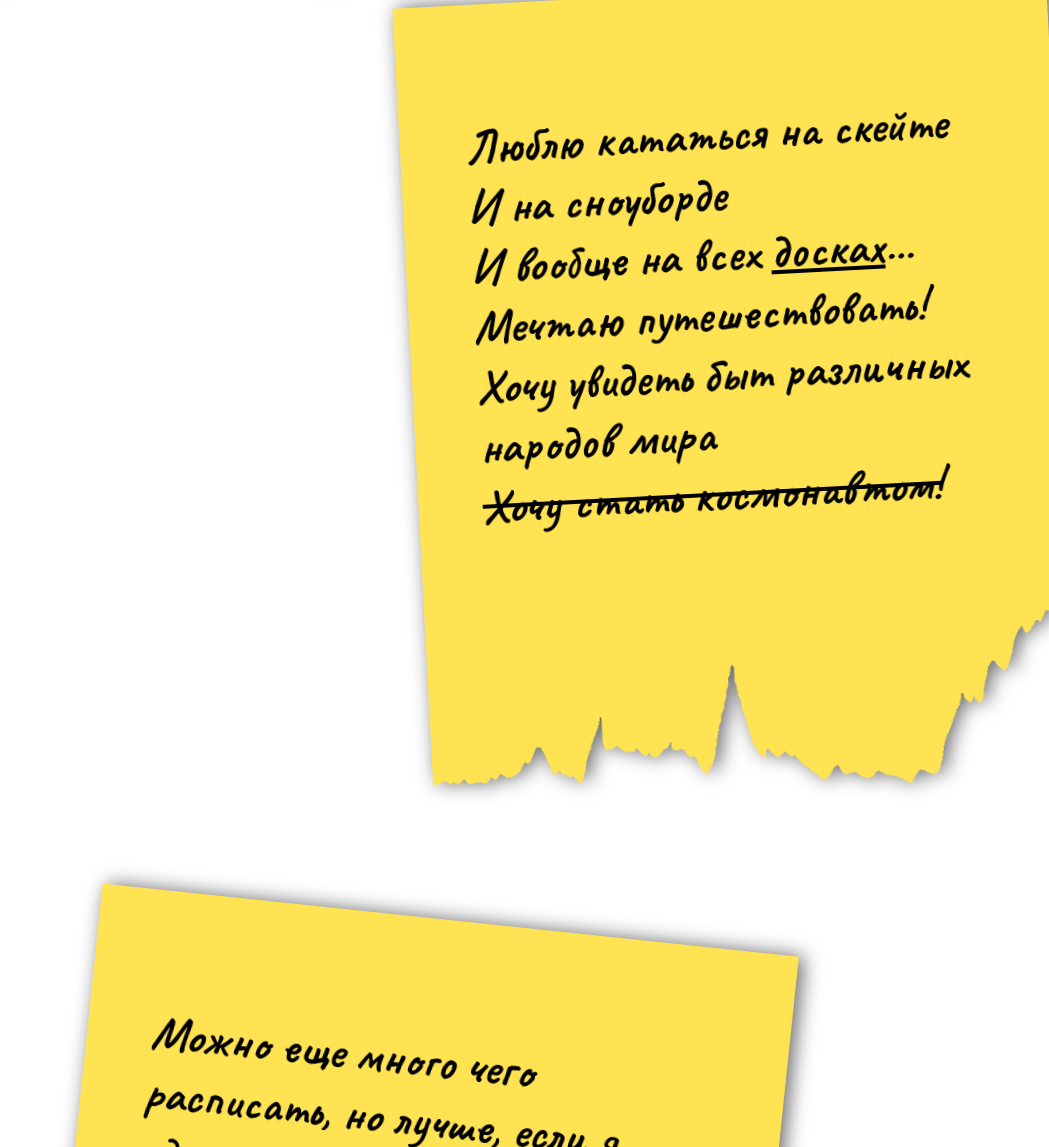
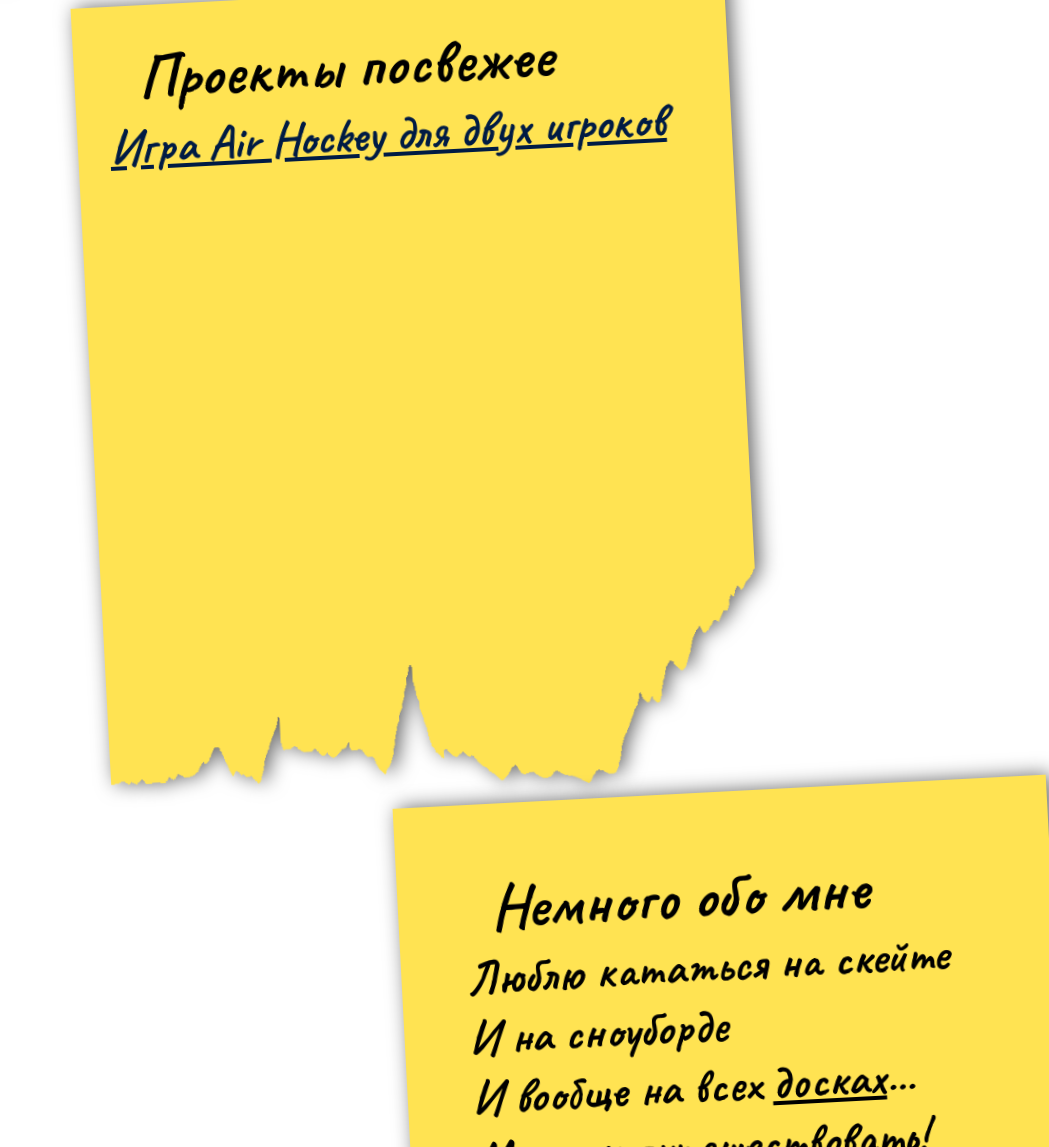
Before and after one commit to musaevonline/my, a plain HTML site: page index.html in a window 1280 px wide. Shown: the part 2254-3401 px from the top of the page, without its empty margins (231-1280 px from the left). Drawn offline with Linux system fonts and the light colour scheme.

Commit message:
feat: Add fresh projects article

```diff
--- a/index.html
+++ b/index.html
@@ -167,6 +167,25 @@
             <div onclick="window.open('http://musaev.online:8080/', '_blank')" class="grow pointer navy underline">
                 Первое тестовое задание</div>
         </article>
+        <article class="pa2 pa3-m pa4-ns self-center contain" style="
+        background: url('2.png') no-repeat;
+        width: min(700px, 100%);
+        height: min(800px, 110vw);
+        transform: rotate(-3deg);
+        filter: drop-shadow( 5px 0px 10px rgba(0, 0, 0, .6) );
+        margin-left: 5vw;
+        font: 600 min(48px, 7vw) Caveat;
+    ">
+            <h2 class="mv0 grow" style="
+                    font-size: 1.3em;
+                    margin-left: 5%;
+                    ">
+                Проекты посвежее
+            </h2>
+            <div onclick="window.open('https://greycat0.github.io/AirHockey/', '_blank')"
+                class="grow pointer navy underline">
+                Игра Air Hockey для двух игроков </div>
+        </article>
         <article class="pa3 pa4-m pa5-ns self-end contain" style="
         background: url('2.png') no-repeat;
         width: min(700px, 100%);
@@ -176,7 +195,13 @@
         margin-right: -5vw;
         font: 600 min(48px, 7vw) Caveat;
     ">
-            <p>
+
+            <h2 class="mv0 grow" style="
+    font-size: 1.3em;
+    margin-left: 5%;
+    ">
+                Немного обо мне
+            </h2>
             <div class="grow">Люблю кататься на скейте</div>
             <div class="grow">И на сноуборде</div>
             <div class="grow">И вообще на всех <span class="underline">досках</span>...</div>
@@ -185,7 +210,7 @@
                 народов мира</div>
             <div class="strike grow">Хочу стать космонавтом!</div>
 
-            </p>
+
         </article>
         <article class="mt6 pa3 pa4-m pa5-ns self-center contain" style="
             background: url('3.png') no-repeat;
```
